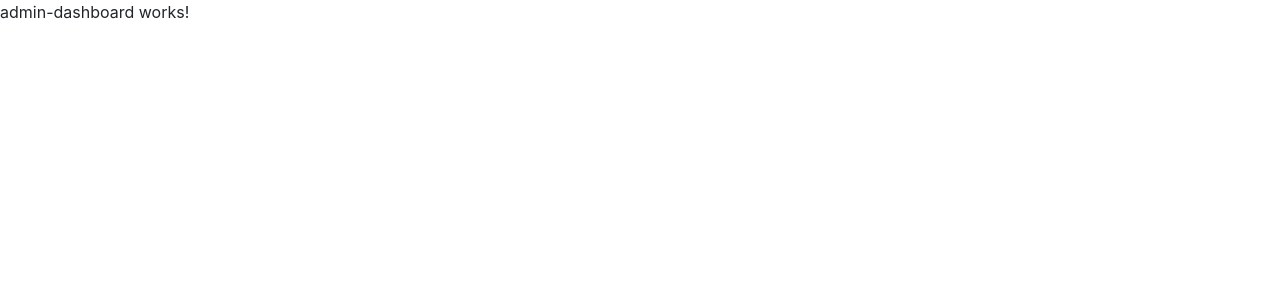
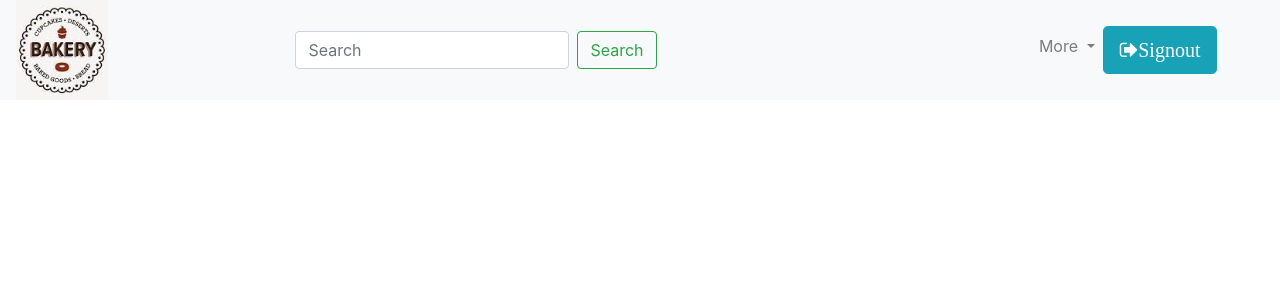
Before and after one commit to pnonyusa/sandabakeryfrontsystem, an Angular app: page /admin-dashboard in a window 1280 px wide. Shown: the top 300 px of the page. Built offline with nearby package versions, Linux system fonts and the light colour scheme.

Commit message:
creating admin dashboard

```diff
--- a/angular.json
+++ b/angular.json
@@ -88,7 +88,8 @@
             "styles": [
               "node_modules/ngx-toastr/toastr.css",
               "./node_modules/bootstrap/dist/css/bootstrap.css",
-              "src/styles.css"
+              "src/styles.css",
+              "node_modules/@fortawesome/fontawesome-free/css/all.min.css"
             ],
             "scripts": [
               "../node_modules/jquery/dist/jquery.min.js",
--- a/package.json
+++ b/package.json
@@ -21,6 +21,7 @@
     "@angular/platform-browser": "~10.0.2",
     "@angular/platform-browser-dynamic": "~10.0.2",
     "@angular/router": "~10.0.2",
+    "@fortawesome/fontawesome-free": "^5.15.1",
     "animate.css": "^4.1.1",
     "bootstrap": "^4.5.3",
     "jquery": "^3.5.1",
@@ -31,12 +32,12 @@
     "zone.js": "~0.10.3"
   },
   "devDependencies": {
-    "@angular-devkit/build-angular": "~0.1000.1",
+    "@angular-devkit/build-angular": "^0.1100.0",
     "@angular/cli": "~10.0.1",
     "@angular/compiler-cli": "~10.0.2",
-    "@types/node": "^12.11.1",
     "@types/jasmine": "~3.5.0",
     "@types/jasminewd2": "~2.0.3",
+    "@types/node": "^12.11.1",
     "codelyzer": "^6.0.0-next.1",
     "jasmine-core": "~3.5.0",
     "jasmine-spec-reporter": "~5.0.0",
--- a/src/app/components/Home/navi/navi.component.html
+++ b/src/app/components/Home/navi/navi.component.html
@@ -1,6 +1,6 @@
-<nav class="navbar navbar-expand-lg navbar-light bg-light">
+<nav class="navbar navbar-expand-lg navbar-light bg-light" style="height: 100px;">
 
-  <img src="./assets/images/bakerLogo.jpg"/>
+  <img src="./assets/images/bakerLogo.jpg" style="height: 100px;"/>
 
 
   <form class="form-inline my-2 my-lg-0" style="padding-left: 15%;">
--- a/src/app/components/admin-dashboard/admin-dashboard.component.html
+++ b/src/app/components/admin-dashboard/admin-dashboard.component.html
@@ -1 +1,40 @@
-<p>admin-dashboard works!</p>
+<nav class="navbar navbar-expand-md navbar-light bg-light" style="height: 100px;">
+
+    <img src="./assets/images/bakerLogo.jpg" style="height: 100px;"/>
+    <form class="form-inline my-2 my-lg-0" style="padding-left: 15%;">
+        <input class="form-control mr-sm-2" type="search" placeholder="Search" aria-label="Search">
+        <button class="btn btn-outline-success my-2 my-sm-0" type="submit">Search</button>
+    </form>
+
+    <div class="collapse navbar-collapse" style="padding-left: 30%;" id="navbarSupportedContent">
+      <ul class="navbar-nav mr-auto">
+
+        <li class="nav-item dropdown">
+          <a class="nav-link dropdown-toggle" href="#" id="navbarDropdown" role="button" data-toggle="dropdown" aria-haspopup="true" aria-expanded="false">
+            More
+          </a>
+          <div class="dropdown-menu" aria-labelledby="navbarDropdown">
+            <a class="dropdown-item" href="#">About Us</a>
+            <a class="dropdown-item" href="#">Places</a>
+            <div class="dropdown-divider"></div>
+            <a class="dropdown-item" href="#">Educational Info</a>
+          </div>
+        </li>
+        <li class="">
+            <a href="#" class="btn btn-info btn-lg">
+              <i class="fa fa-sign-out" aria-hidden="true">Signout</i>
+              </a>
+        </li>
+      </ul>
+
+    </div>
+  </nav>
+
+
+<section>
+
+
+
+
+
+</section>
```
Also changed, not shown: 1 other file (tests, documents, lock files or other folders).
